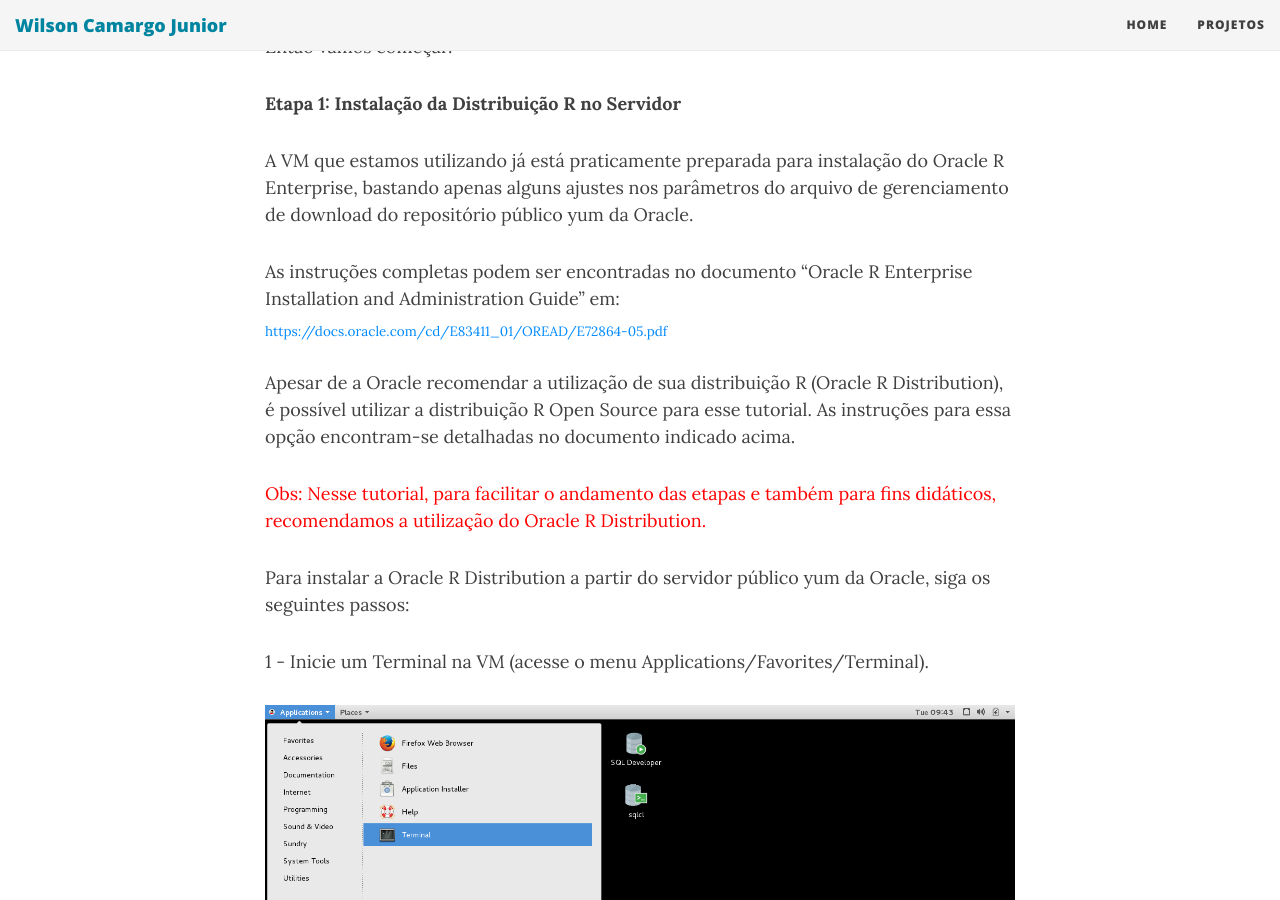
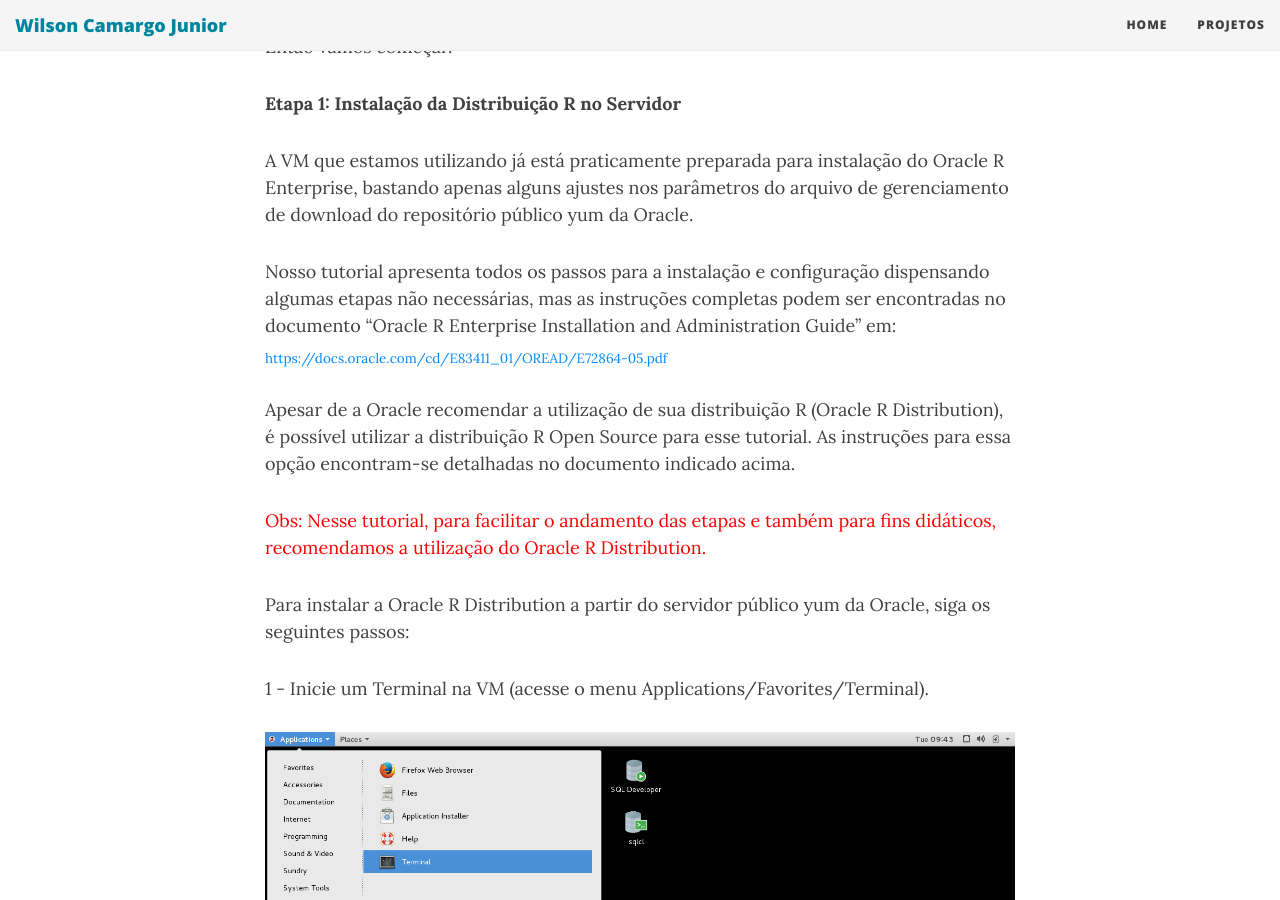
Before and after one commit to wilson-camargo-jr/teste, a Jekyll site: the page built from _posts/2018-06-18-ANN-ORE-P3.md, in a window 1280 px wide and 900 px high, scrolled down 1572 px. Built offline with Jekyll 4.4.1, drawn with Linux system fonts in a browser that asks for light colours; nearby versions of some CDN libraries; comment, search, counter and statistics services are not loaded.

Commit message:
Update 2018-06-18-ANN-ORE-P3.md

```diff
--- a/_posts/2018-06-18-ANN-ORE-P3.md
+++ b/_posts/2018-06-18-ANN-ORE-P3.md
@@ -28,7 +28,7 @@
 
 A VM que estamos utilizando já está praticamente preparada para instalação do Oracle R Enterprise, bastando apenas alguns ajustes nos parâmetros do arquivo de gerenciamento de download do repositório público yum da Oracle.
 
-As instruções completas podem ser encontradas no documento “Oracle R Enterprise Installation and Administration Guide” em:
+Nosso tutorial apresenta todos os passos para a instalação e configuração dispensando algumas etapas não necessárias, mas as instruções completas podem ser encontradas no documento “Oracle R Enterprise Installation and Administration Guide” em:
 <sub><a href="https://docs.oracle.com/cd/E83411_01/OREAD/E72864-05.pdf" target="_blank">https://docs.oracle.com/cd/E83411_01/OREAD/E72864-05.pdf</a></sub>
 
 Apesar de a Oracle recomendar a utilização de sua distribuição R (Oracle R Distribution), é possível utilizar a distribuição R Open Source para esse tutorial. As instruções para essa opção encontram-se detalhadas no documento indicado acima.
```
